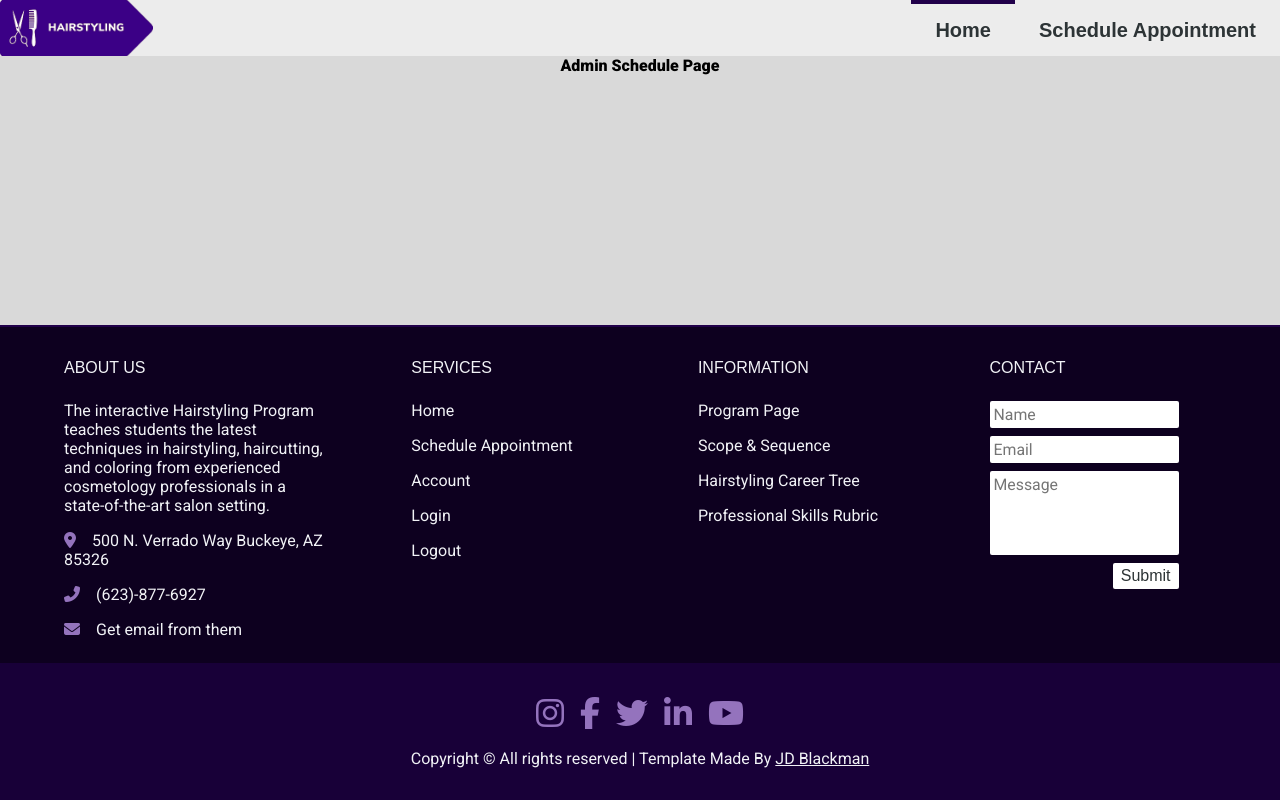
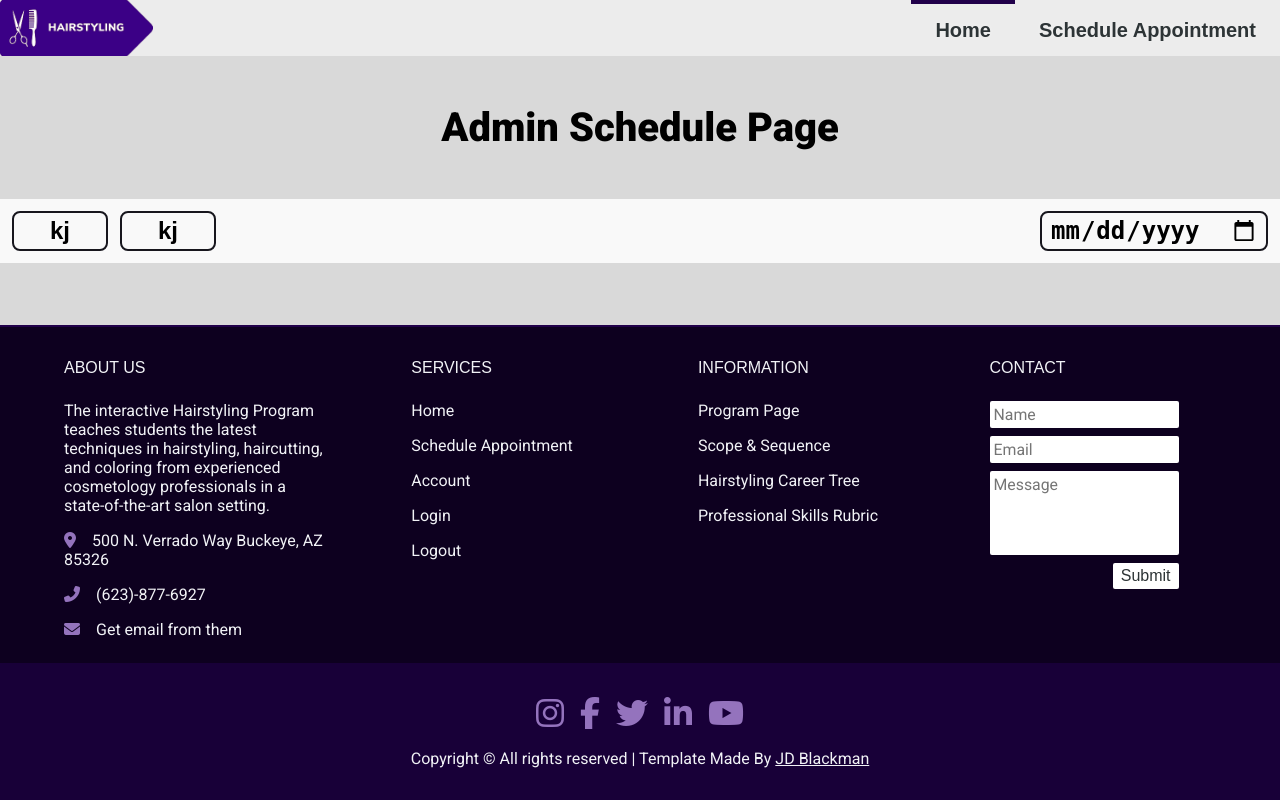
Before and after one commit to 0eef0/wmCosmetology, a Node server app: page /schedule in a window 1280 px wide. Run offline with Node 20, Linux system fonts and the light colour scheme; some libraries are stand-ins or nearby versions.

```diff
--- a/views/pages/admin/schedule.ejs
+++ b/views/pages/admin/schedule.ejs
@@ -9,14 +9,19 @@
 
 <body class="container">
     <!-- modals go here -->
-
     <!-- navbar here -->
     <%- include('../../partials/navbar'); %>
         <!-- use navbar spacer if you don't want things to go behind the navbar -->
         <%- include('../../partials/navbar-spacer'); %>
 
             <!-- page content here -->
-            <h1>Admin Schedule Page</h1>
+
+            <h1 class="page-title">Admin Schedule Page</h1>
+            <div class="schedule-filters">
+                <button>kj</button>
+                <button>kj</button>
+                <input type="date" />
+            </div>
 
             <%- include('../../partials/footer'); %>
 </body>
--- a/views/pages/index.ejs
+++ b/views/pages/index.ejs
@@ -1,10 +1,12 @@
 <!DOCTYPE html>
 <html lang="en">
+
 <head>
   <%- include('../partials/head'); %>
 
     <script type="module" src="../scripts/main.js"></script>
 </head>
+
 <body class="container">
   <!-- modal comes first so other components can call showModal() and hideModal() -->
   <%- include('../partials/service-modal'); %>
@@ -32,4 +34,5 @@
 
 
 </body>
+
 </html>
--- a/views/styles/layout/admin/_schedule.scss
+++ b/views/styles/layout/admin/_schedule.scss
@@ -1,9 +1,9 @@
 $schedule-filters-spacing: .75rem;
 
 .schedule-filters {
-    background-color: $dark-background;
+    background-color: $light-background;
     display: flex;
-    width: clamp(10rem, 60rem, 100%);
+    width: 100%;
     height: 4rem;
     box-sizing: border-box;
     padding: $schedule-filters-spacing;
@@ -15,6 +15,7 @@ $schedule-filters-spacing: .75rem;
         font-size: clamp(.1rem, 1.5rem, 2rem);
         font-weight: 700;
         border-radius: .5rem;
+        border: 2px solid $font-color-dark;
         width: 6rem;
     }
     input {
@@ -26,4 +27,6 @@ $schedule-filters-spacing: .75rem;
 
 .page-title {
     font-size: 2.5rem;
+    text-align: center;
+    margin: 3rem 0;
 }
--- a/views/styles/main.css
+++ b/views/styles/main.css
@@ -149,15 +146,16 @@ sub {
 
 .clickable,
 label,
-input[type='button'],
-input[type='submit'],
-input[type='file'],
-button {
+input[type=button],
+input[type=submit],
+input[type=file],
+button,
+.schedule-filters input {
   cursor: pointer;
 }
 
-button,
-input[type='button'] {
+button, .schedule-filters input,
+input[type=button] {
   width: auto;
   overflow: hidden;
 }
@@ -176,25 +174,16 @@ input[type='button'] {
 body,
 html {
   background-color: #d9d9d9;
-  font-family: 'Roboto', 'sans-serif';
+  font-family: "Roboto", "sans-serif";
   min-height: 100vh;
   width: 100%;
   max-width: 100vw;
 }
 
 .container {
-  display: -webkit-box;
-  display: -ms-flexbox;
   display: flex;
-  -webkit-box-orient: vertical;
-  -webkit-box-direction: normal;
-      -ms-flex-direction: column;
   flex-direction: column;
-  -webkit-box-pack: center;
-      -ms-flex-pack: center;
   justify-content: center;
-  -webkit-box-align: center;
-      -ms-flex-align: center;
   align-items: center;
   max-width: 3440px;
   margin-inline: auto;
@@ -218,52 +206,36 @@ html {
   background-color: #f9f9f9;
   pointer-events: none;
 }
-
 .navbar ul {
-  display: -webkit-box;
-  display: -ms-flexbox;
   display: flex;
-  -webkit-box-pack: justify;
-      -ms-flex-pack: justify;
   justify-content: space-between;
   font-size: 1.25rem;
   max-height: 3.5rem;
 }
-
 .navbar ul .userCreate {
   display: none;
   visibility: hidden;
 }
-
 .navbar ul div, .navbar ul ul {
   max-height: 3.5rem;
-  display: -webkit-box;
-  display: -ms-flexbox;
   display: flex;
 }
-
 .navbar ul div .nav-logo img, .navbar ul ul .nav-logo img {
   height: 100%;
   width: 100%;
 }
-
 .navbar ul div .menu-button, .navbar ul ul .menu-button {
   display: none;
   visibility: hidden;
 }
-
 .navbar ul div .nav-item, .navbar ul ul .nav-item {
-  display: -webkit-box;
-  display: -ms-flexbox;
   display: flex;
   position: relative;
 }
-
 .navbar ul div .nav-item.dropdown:focus-within .dropdown, .navbar ul div .nav-item.dropdown:hover .dropdown, .navbar ul ul .nav-item.dropdown:focus-within .dropdown, .navbar ul ul .nav-item.dropdown:hover .dropdown {
   display: block;
   visibility: visible;
 }
-
 .navbar ul div .nav-item .dropdown, .navbar ul ul .nav-item .dropdown {
   display: none;
   visibility: hidden;
@@ -1039,24 +849,51 @@ footer .payment-container .copyright {
   margin: 0;
   cursor: pointer;
 }
-
 #loginForm .loginOption:hover, #loginForm .loginOption.focus-within,
 #signUpForm .loginOption:hover,
 #signUpForm .loginOption.focus-within {
   text-decoration: underline;
 }
-
 #loginForm .loginOption a,
 #signUpForm .loginOption a {
   color: currentColor;
   text-decoration: none;
 }
-
 #loginForm .loginOption a:active,
 #signUpForm .loginOption a:active {
-  -webkit-filter: brightness(0.6);
   filter: brightness(0.6);
 }
 
 /* Other Colors used */
+/* Admin Pages */
+.schedule-filters {
+  background-color: #f9f9f9;
+  display: flex;
+  width: 100%;
+  height: 4rem;
+  box-sizing: border-box;
+  padding: 0.75rem;
+  gap: 0.75rem;
+}
+.schedule-filters button, .schedule-filters input {
+  box-sizing: border-box;
+  padding-inline: 0.5rem;
+  background-color: #f9f9f9;
+  font-size: clamp(.1rem, 1.5rem, 2rem);
+  font-weight: 700;
+  border-radius: 0.5rem;
+  border: 2px solid #17161d;
+  width: 6rem;
+}
+.schedule-filters input {
+  margin-left: auto;
+  width: min-content;
+}
+
+.page-title {
+  font-size: 2.5rem;
+  text-align: center;
+  margin: 3rem 0;
+}
+
 /*# sourceMappingURL=main.css.map */
```
Also changed, not shown: other parts of views/styles/main.css (+54 -220 lines), 1 other file. Lines whose indentation alone changed are shown as unchanged.
